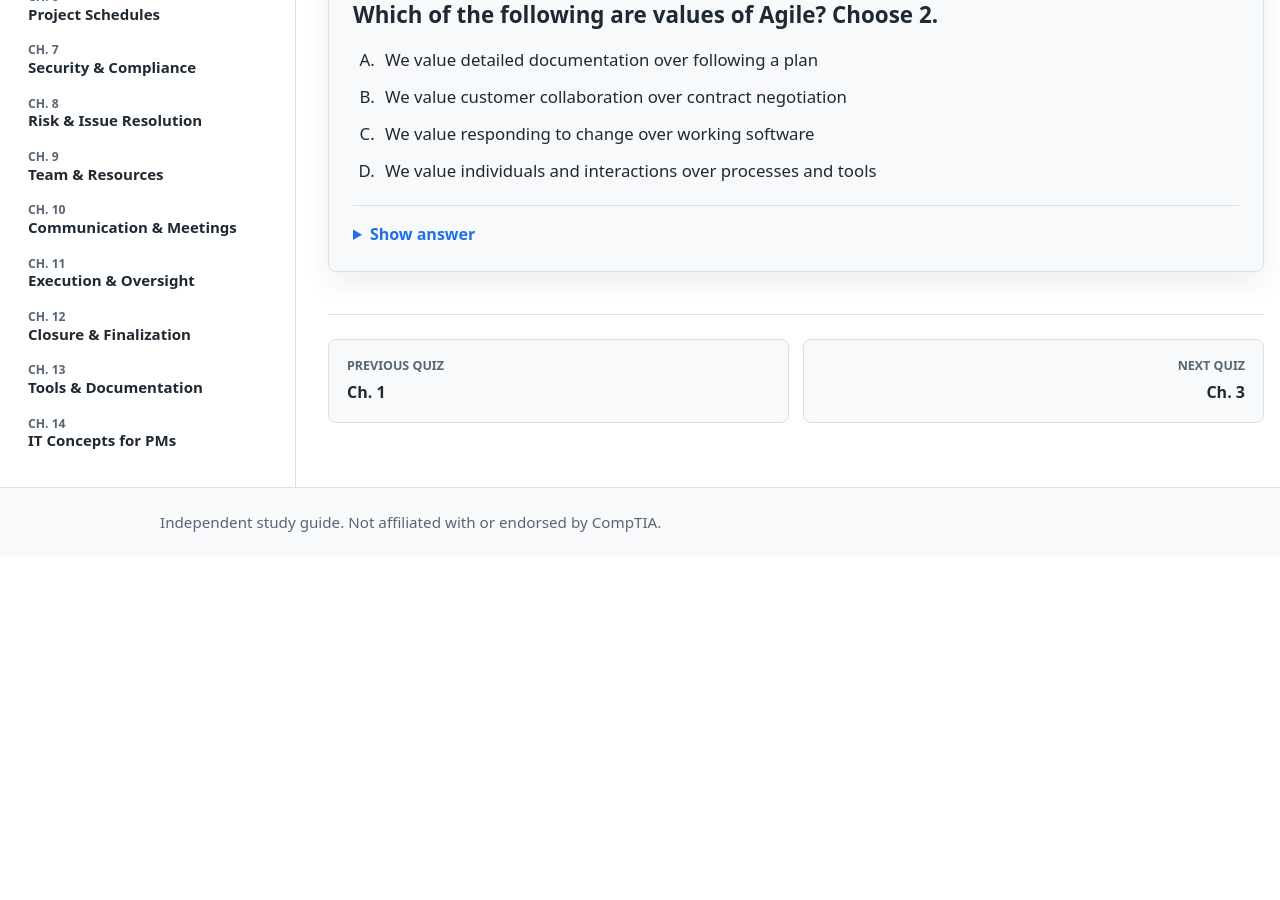
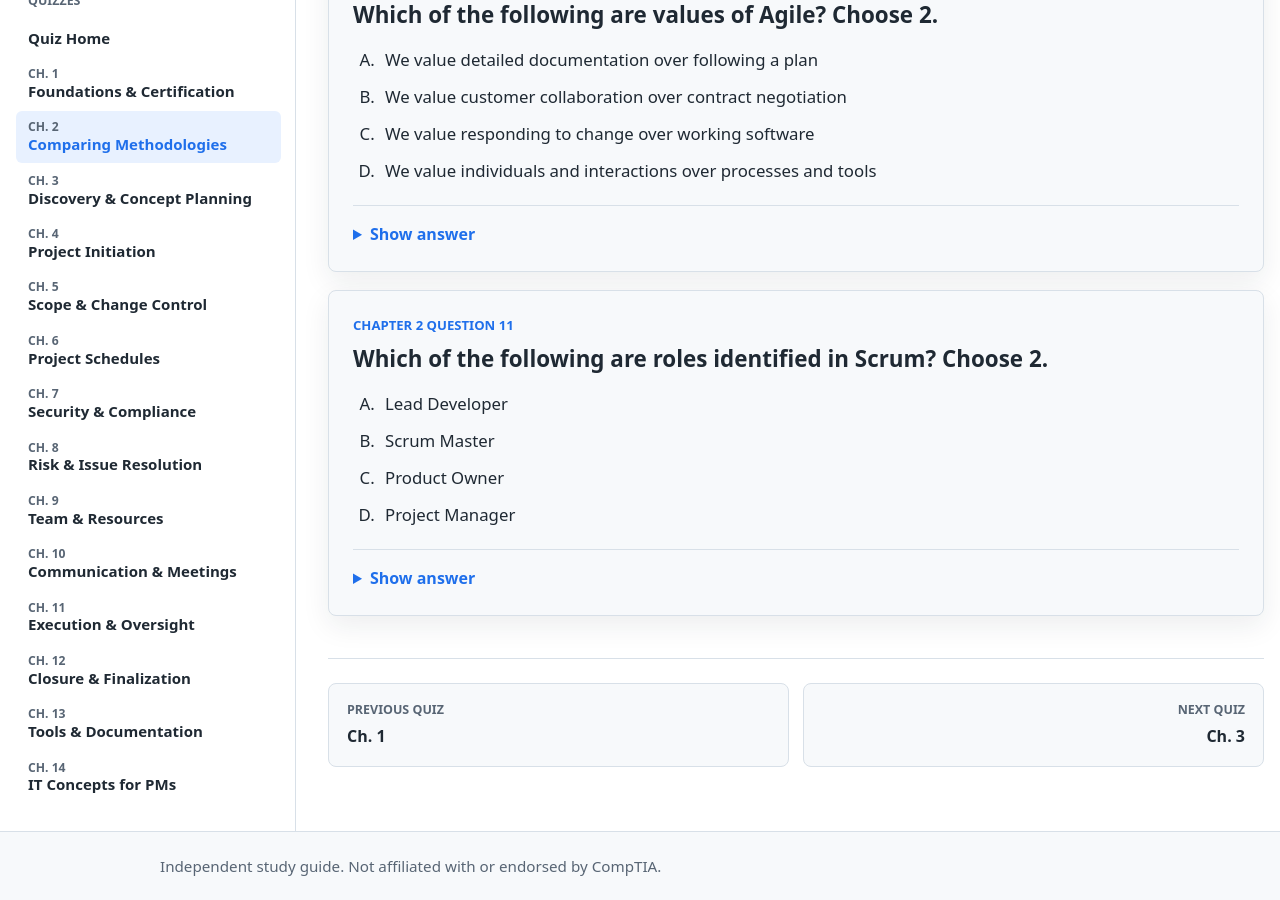
Before and after one commit to teganburns/project-plus-study-guide, a Jekyll site: the page built from quizzes/chapter-02.md, in a window 1280 px wide and 900 px high, scrolled down 3724 px. Built offline with Jekyll 4.4.1, drawn with Linux system fonts in a browser that asks for light colours; before the commit the page ends 4280 px from its top, so only the background shows below that.

Commit message:
Add chapter 2 Scrum roles quiz

```diff
--- a/quizzes/chapter-02.md
+++ b/quizzes/chapter-02.md
@@ -196,4 +196,21 @@ permalink: /quizzes/chapter-02/
       <p><strong>Answer: B and D.</strong> Agile values customer collaboration over contract negotiation, and individuals and interactions over processes and tools.</p>
     </details>
   </article>
+
+  <article class="quiz-card">
+    <p class="quiz-meta">Chapter 2 Question 11</p>
+    <h2>Which of the following are roles identified in Scrum? Choose 2.</h2>
+
+    <ol class="quiz-options" type="A">
+      <li>Lead Developer</li>
+      <li>Scrum Master</li>
+      <li>Product Owner</li>
+      <li>Project Manager</li>
+    </ol>
+
+    <details class="quiz-answer">
+      <summary>Show answer</summary>
+      <p><strong>Answer: B and C.</strong> Scrum identifies the Scrum Master and Product Owner roles. Developers are also part of the Scrum team, but Lead Developer and Project Manager are not Scrum roles in this question.</p>
+    </details>
+  </article>
 </section>
```
